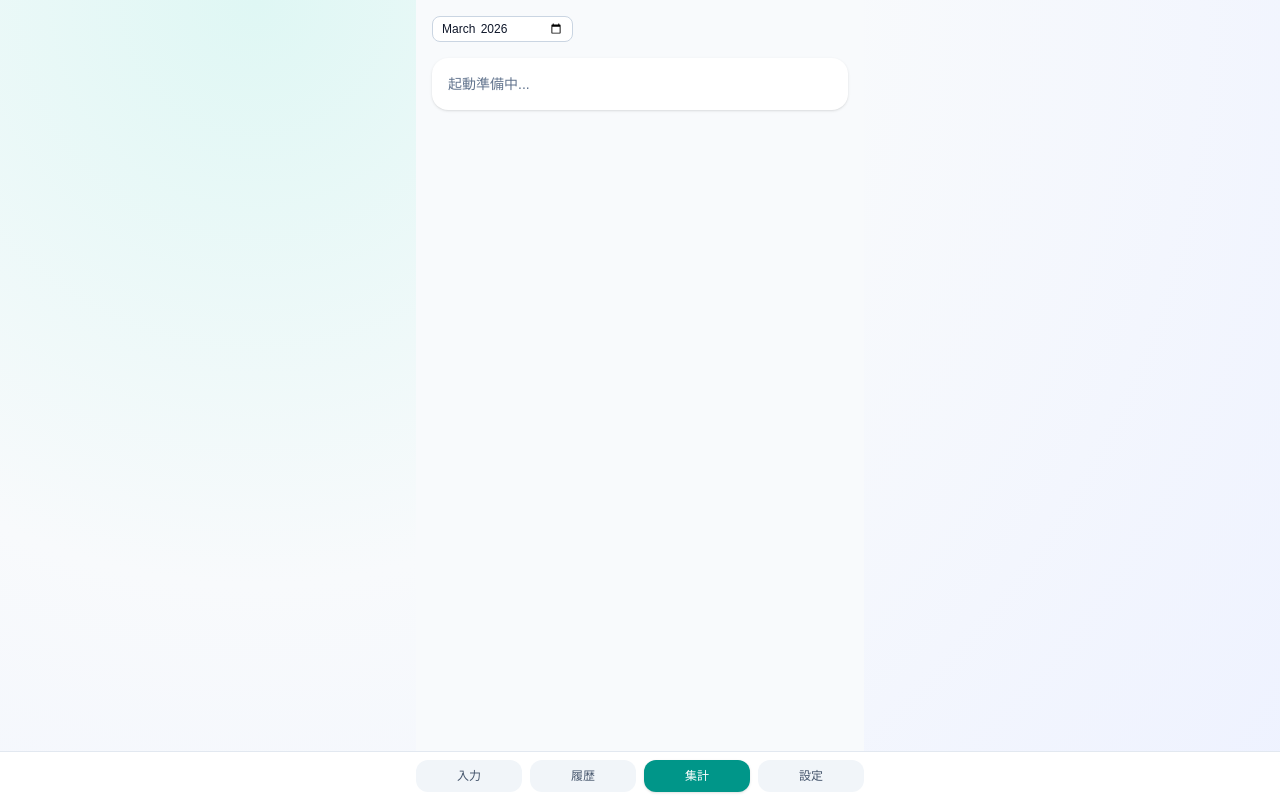
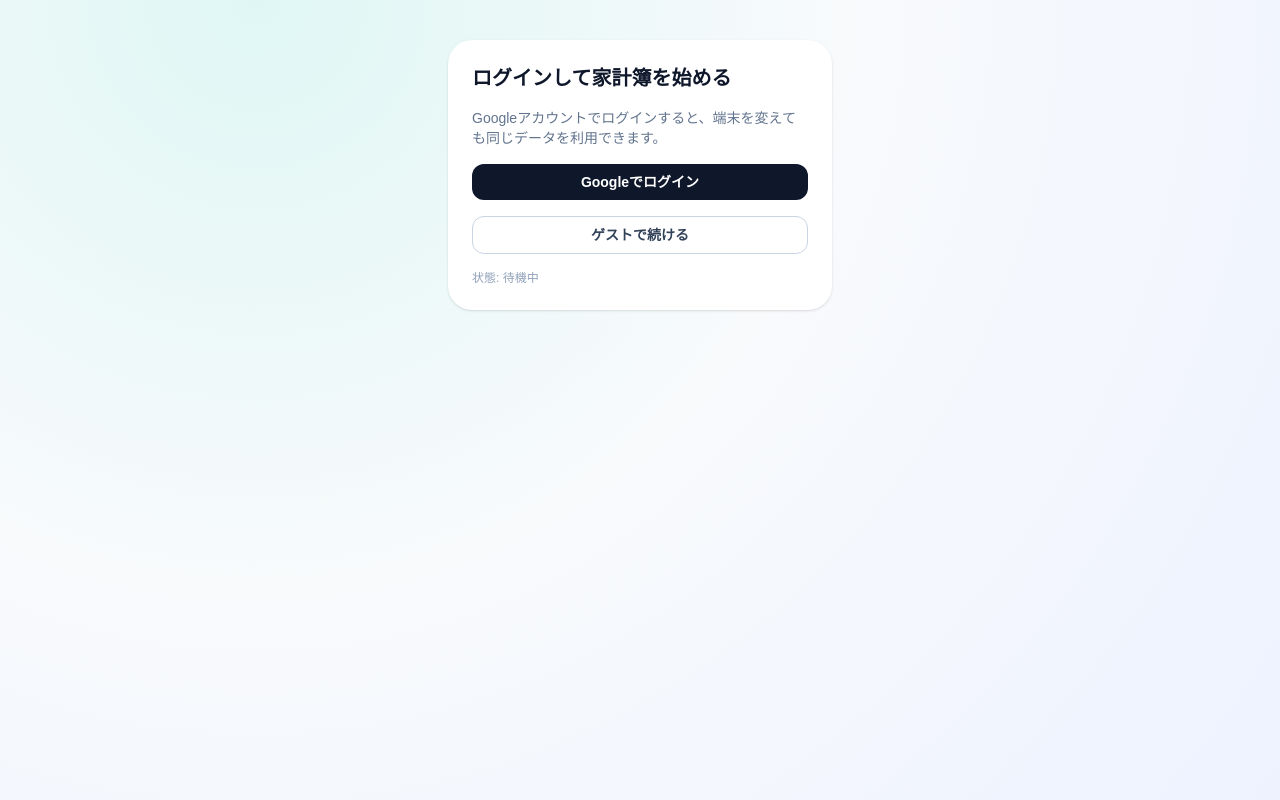
Before and after one commit to komatomo307/kakeibo-app, a React (Vite) app: page /dashboard in a window 1280 px wide. Built offline with nearby package versions, Linux system fonts and the light colour scheme; no server answers.

Commit message:
add google account check

```diff
--- a/src/app/router.tsx
+++ b/src/app/router.tsx
@@ -4,10 +4,11 @@ import { DashboardPage } from "../features/dashboard/pages/DashboardPage";
 import { HistoryPage } from "../features/history/pages/HistoryPage";
 import { InputPage } from "../features/input/pages/InputPage";
 import { SettingsPage } from "../features/settings/pages/SettingsPage";
+import { AuthPage } from "../features/auth/pages/AuthPage";
 import { useAuth } from "../state/AuthContext";
 
 export function AppRouter() {
-  const { loading } = useAuth();
+  const { loading, user } = useAuth();
 
   if (loading) {
     return (
@@ -17,6 +18,10 @@ export function AppRouter() {
         </p>
       </MobileLayout>
     );
+  }
+
+  if (!user) {
+    return <AuthPage />;
   }
 
   return (
--- a/src/features/auth/pages/AuthPage.tsx
+++ b/src/features/auth/pages/AuthPage.tsx
@@ -1,17 +1,46 @@
 import { useAuth } from "../../../state/AuthContext";
 
 export function AuthPage() {
-  const { loading } = useAuth();
+  const {
+    loading,
+    authBusy,
+    authErrorMessage,
+    signInWithGoogleAccount,
+    signInAsGuest,
+  } = useAuth();
 
   return (
     <section className="mx-auto mt-10 max-w-sm space-y-4 rounded-3xl bg-white p-6 shadow-sm">
-      <h1 className="text-xl font-bold text-slate-900">家計簿をはじめる</h1>
+      <h1 className="text-xl font-bold text-slate-900">
+        ログインして家計簿を始める
+      </h1>
       <p className="text-sm text-slate-500">
-        認証は自動で処理されます。しばらく待つとホーム画面へ進みます。
+        Googleアカウントでログインすると、端末を変えても同じデータを利用できます。
       </p>
+      <button
+        type="button"
+        onClick={() => void signInWithGoogleAccount()}
+        disabled={loading || authBusy}
+        className="w-full rounded-xl bg-slate-900 px-4 py-2 text-sm font-semibold text-white disabled:cursor-not-allowed disabled:bg-slate-400"
+      >
+        Googleでログイン
+      </button>
+      <button
+        type="button"
+        onClick={() => void signInAsGuest()}
+        disabled={loading || authBusy}
+        className="w-full rounded-xl border border-slate-300 bg-white px-4 py-2 text-sm font-semibold text-slate-700 disabled:cursor-not-allowed disabled:bg-slate-100"
+      >
+        ゲストで続ける
+      </button>
       <p className="text-xs text-slate-400">
-        状態: {loading ? "初期化中" : "準備完了"}
+        状態: {loading ? "認証初期化中" : authBusy ? "認証処理中" : "待機中"}
       </p>
+      {authErrorMessage ? (
+        <p className="rounded-xl bg-rose-50 p-3 text-xs text-rose-700">
+          {authErrorMessage}
+        </p>
+      ) : null}
     </section>
   );
 }
--- a/src/state/AppContext.tsx
+++ b/src/state/AppContext.tsx
@@ -151,7 +151,7 @@ export function AppStateProvider({ children }: PropsWithChildren) {
         });
         dispatch({ type: "setEntries", payload: [] });
         setErrorMessage(
-          "認証またはFirestore未設定のため保存できません。Firebase Consoleで匿名認証とFirestore Databaseを有効化してください。",
+          "未ログインまたはFirestore未設定のため保存できません。Firebase Consoleで認証（Google/匿名）とFirestore Databaseを有効化してください。",
         );
         setLoading(false);
         return;
@@ -215,7 +215,7 @@ export function AppStateProvider({ children }: PropsWithChildren) {
     async (entry: JournalEntry) => {
       if (!userId) {
         setErrorMessage(
-          "認証されていないため保存できません。匿名認証を有効化してください。",
+          "認証されていないため保存できません。Googleまたはゲストでログインしてください。",
         );
         return;
       }
@@ -242,7 +242,7 @@ export function AppStateProvider({ children }: PropsWithChildren) {
     async (entry: JournalEntry) => {
       if (!userId) {
         setErrorMessage(
-          "認証されていないため削除できません。匿名認証を有効化してください。",
+          "認証されていないため削除できません。Googleまたはゲストでログインしてください。",
         );
         return;
       }
@@ -269,7 +269,7 @@ export function AppStateProvider({ children }: PropsWithChildren) {
     async (previousEntry: JournalEntry, nextEntry: JournalEntry) => {
       if (!userId) {
         setErrorMessage(
-          "認証されていないため更新できません。匿名認証を有効化してください。",
+          "認証されていないため更新できません。Googleまたはゲストでログインしてください。",
         );
         return;
       }
@@ -298,7 +298,7 @@ export function AppStateProvider({ children }: PropsWithChildren) {
     async (settings: UserSettings) => {
       if (!userId) {
         setErrorMessage(
-          "認証されていないため設定保存できません。匿名認証を有効化してください。",
+          "認証されていないため設定保存できません。Googleまたはゲストでログインしてください。",
         );
         return;
       }
--- a/src/state/AuthContext.tsx
+++ b/src/state/AuthContext.tsx
@@ -1,6 +1,10 @@
 import {
+  GoogleAuthProvider,
+  getRedirectResult,
   onAuthStateChanged,
   signInAnonymously,
+  signInWithPopup,
+  signInWithRedirect,
   type User,
 } from "firebase/auth";
 import {
@@ -16,6 +20,10 @@ import { firebaseAuth } from "../lib/firebase/config";
 interface AuthContextValue {
   user: User | null;
   loading: boolean;
+  authBusy: boolean;
+  authErrorMessage: string | null;
+  signInWithGoogleAccount: () => Promise<void>;
+  signInAsGuest: () => Promise<void>;
 }
 
 const AuthContext = createContext<AuthContextValue | null>(null);
@@ -23,26 +31,32 @@ const AuthContext = createContext<AuthContextValue | null>(null);
 export function AuthProvider({ children }: PropsWithChildren) {
   const [user, setUser] = useState<User | null>(null);
   const [loading, setLoading] = useState(true);
+  const [authBusy, setAuthBusy] = useState(false);
+  const [authErrorMessage, setAuthErrorMessage] = useState<string | null>(null);
+
+  useEffect(() => {
+    void getRedirectResult(firebaseAuth).catch(() => {
+      setAuthErrorMessage(
+        "Googleログインの結果取得に失敗しました。再度お試しください。",
+      );
+    });
+  }, []);
 
   useEffect(() => {
     let active = true;
 
-    const unsubscribe = onAuthStateChanged(firebaseAuth, async (nextUser) => {
+    const unsubscribe = onAuthStateChanged(firebaseAuth, (nextUser) => {
       if (!active) {
         return;
       }
 
       if (nextUser) {
         setUser(nextUser);
-        setLoading(false);
-        return;
+      } else {
+        setUser(null);
       }
 
-      try {
-        await signInAnonymously(firebaseAuth);
-      } catch {
-        setLoading(false);
-      }
+      setLoading(false);
     });
 
     return () => {
@@ -51,9 +65,70 @@ export function AuthProvider({ children }: PropsWithChildren) {
     };
   }, []);
 
+  const signInWithGoogleAccount = async () => {
+    setAuthBusy(true);
+    setAuthErrorMessage(null);
+
+    const provider = new GoogleAuthProvider();
+
+    try {
+      await signInWithPopup(firebaseAuth, provider);
+    } catch (error) {
+      if (
+        typeof error === "object" &&
+        error &&
+        "code" in error &&
+        typeof error.code === "string" &&
+        [
+          "auth/popup-blocked",
+          "auth/popup-closed-by-user",
+          "auth/operation-not-supported-in-this-environment",
+        ].includes(error.code)
+      ) {
+        await signInWithRedirect(firebaseAuth, provider);
+        return;
+      }
+
+      setAuthErrorMessage(
+        "Googleログインに失敗しました。Firebaseの認証設定を確認してください。",
+      );
+    } finally {
+      setAuthBusy(false);
+    }
+  };
+
+  const signInAsGuest = async () => {
+    setAuthBusy(true);
+    setAuthErrorMessage(null);
+
+    try {
+      await signInAnonymously(firebaseAuth);
+    } catch {
+      setAuthErrorMessage(
+        "ゲストログインに失敗しました。匿名認証の有効化を確認してください。",
+      );
+    } finally {
+      setAuthBusy(false);
+    }
+  };
+
   const value = useMemo<AuthContextValue>(
-    () => ({ user, loading }),
-    [user, loading],
+    () => ({
+      user,
+      loading,
+      authBusy,
+      authErrorMessage,
+      signInWithGoogleAccount,
+      signInAsGuest,
+    }),
+    [
+      user,
+      loading,
+      authBusy,
+      authErrorMessage,
+      signInWithGoogleAccount,
+      signInAsGuest,
+    ],
   );
 
   return <AuthContext.Provider value={value}>{children}</AuthContext.Provider>;
```
